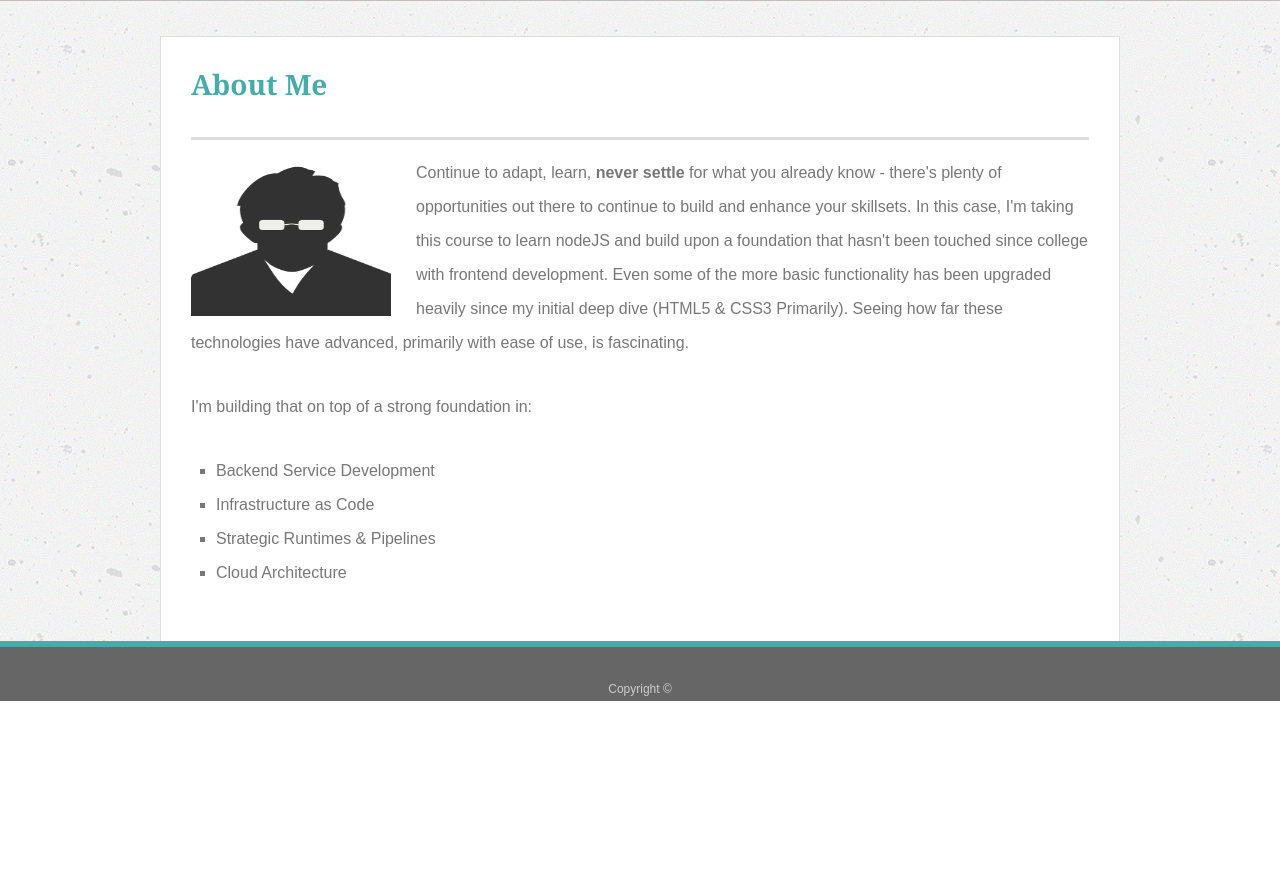
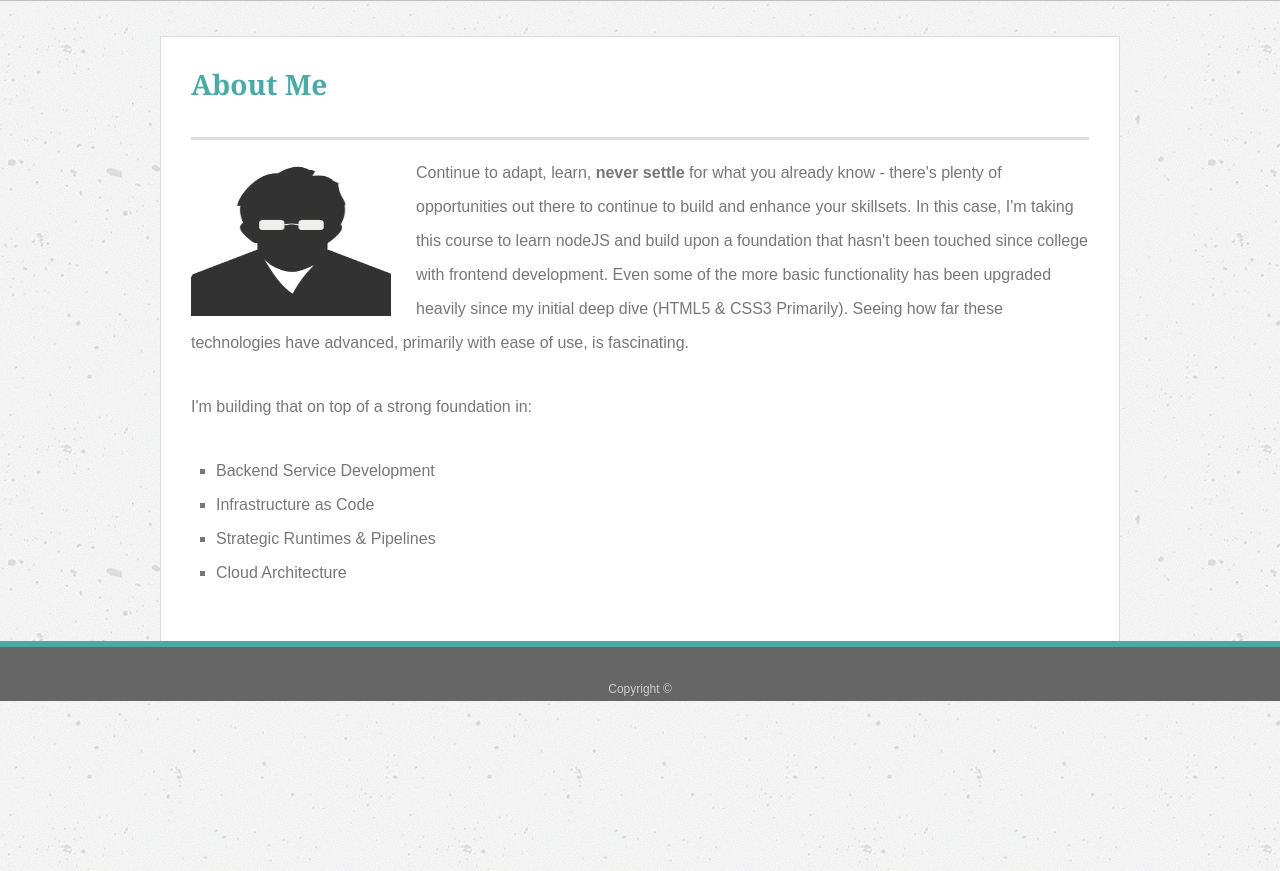
Before and after one commit to korelin2k/Basic-Portfolio, a PHP site: page /index.php in a window 1280 px wide. Shown: the part 99-970 px from the top of the page. Before the commit the page ends 800 px from the top, so only its background shows below. Run offline with PHP 8.4, Linux system fonts and the light colour scheme; some libraries are stand-ins or nearby versions.

Commit message:
Style issue found where the background was not extending towards the bottom - fixed

```diff
--- a/assets/css/style.css
+++ b/assets/css/style.css
@@ -5,9 +5,14 @@
     outline: 0;
 }
 
+html {
+    height: 100%;
+}
+
 body {
     font-family: 'Arial', 'Helvetica Neue', Helvetica, sans-serif;
     color: #777777;
+    height: 100%;
 }
 
 h1 {
@@ -29,6 +34,7 @@ h1 {
     border-top: 2px solid #c0bdbd;
     overflow: auto;
     clear: both;
+    height: 100%;
 }
 
 #name {
```
